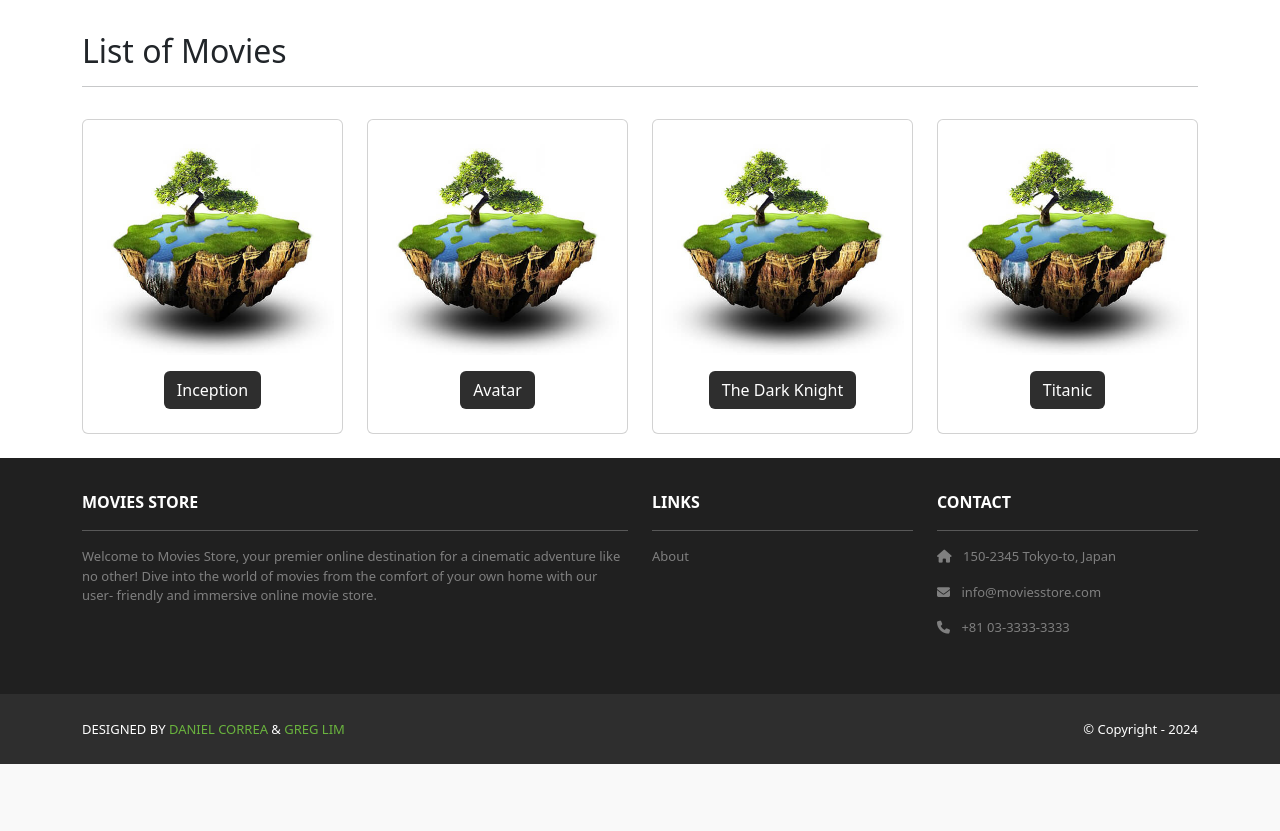
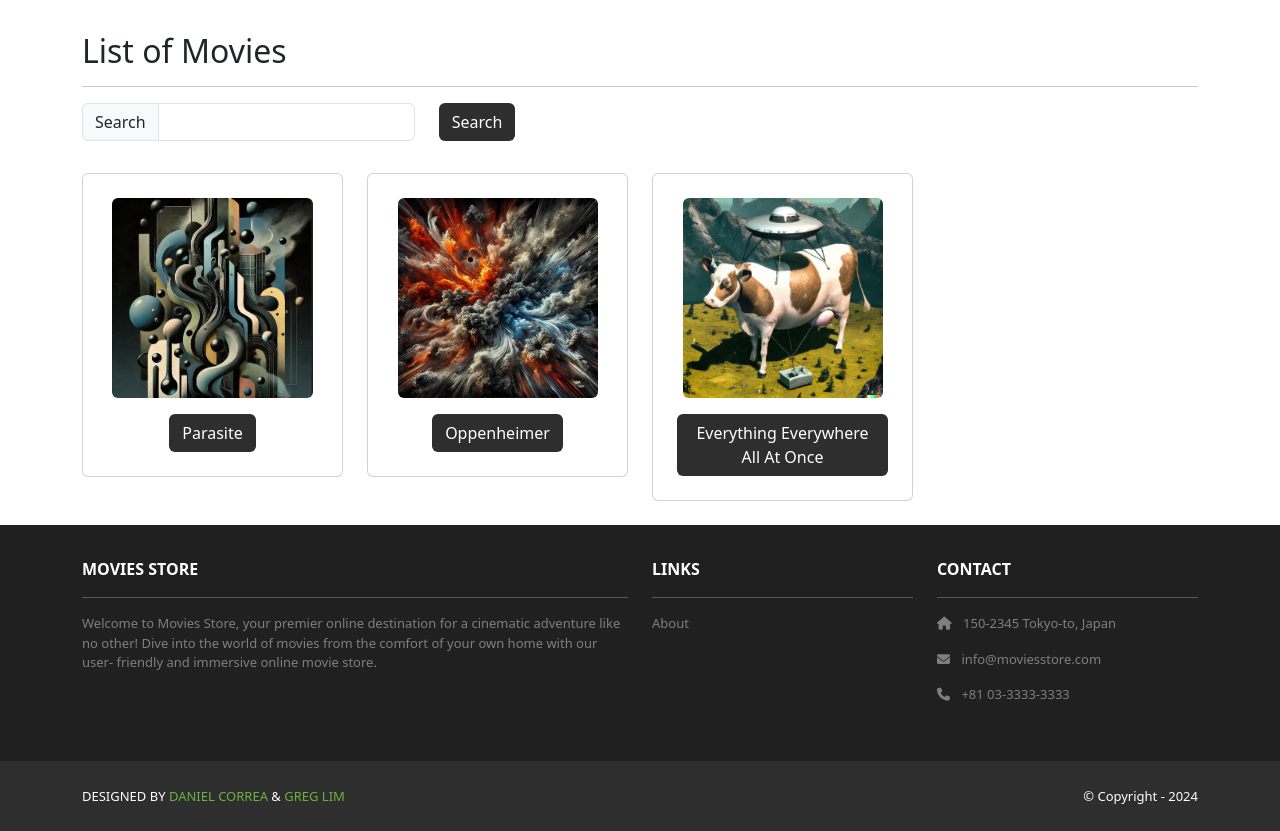
Before and after one commit to parviam/cs2340-project-1, a Django app: page /movies/ in a window 1280 px wide. Shown: the part 82-913 px from the top of the page. Before the commit the page ends 846 px from the top, so only its background shows below. Run offline with Django 5.2, Linux system fonts and the light colour scheme; data comes from the database, SQL or seed files in the repository; parts of the project's set-up code (start-up, migrations or seed data) failed here and were passed over; some libraries are stand-ins or nearby versions.

Commit message:
We have refactored our Movies Store code to work with the database instead of dummy data. This strategy enables us to include new movies or edit existing ones without modifying our Python code. Additionally, the addition of the search functionality has helped us understand how to filter different data in Django and enhanced the project’s features.

```diff
--- a/movies/templates/movies/index.html
+++ b/movies/templates/movies/index.html
@@ -7,14 +7,32 @@
         <div class="col mx-auto mb-3">
             <h2>List of Movies</h2>
             <hr />
+            <p class="card-text">
+                <form method="GET">
+                    <div class="row">
+                        <div class="col-auto">
+                            <div class="input-group col-auto">
+                                <div class="input-group-text">
+                                Search</div>
+                                <input type="text" class="form-control"
+                                name="search">
+                            </div>
+                        </div>
+                        <div class="col-auto">
+                            <button class="btn bg-dark text-white"
+                            type="submit">Search</button>
+                        </div>
+                    </div>
+                </form>
+            </p>
         </div>
         </div>
         <div class="row">
         {% for movie in template_data.movies %}
         <div class="col-md-4 col-lg-3 mb-2">
             <div class="p-2 card align-items-center pt-4">
-            <img src="{% static 'img/about.jpg' %}"
-                class="card-img-top rounded">
+            <img src="{{movie.image.url}}"
+                class="card-img-top rounded img-card-200">
             <div class="card-body text-center">
                 <a href="{% url 'movies.show' id=movie.id %}"
                 class="btn bg-dark text-white">
--- a/movies/templates/movies/show.html
+++ b/movies/templates/movies/show.html
@@ -11,8 +11,8 @@
             <p><b>Price:</b> ${{ template_data.movie.price }}</p>
         </div>
         <div class="col-md-6 mx-auto mb-3 text-center">
-            <img src="{% static 'img/about.jpg' %}"
-            class="rounded" />
+            <img src="{{ template_data.movie.image.url }}"
+            class="rounded img-card-400" />
         </div>
         </div>
     </div>
--- a/movies/views.py
+++ b/movies/views.py
@@ -1,33 +1,22 @@
 from django.shortcuts import render
+from .models import Movie
 
-movies = [
-    {
-        'id': 1, 'name': 'Inception', 'price': 12,
-        'description': 'A mind-bending heist thriller.'
-    },
-    {
-        'id': 2, 'name': 'Avatar', 'price': 13,
-        'description': 'A journey to a distant world and the battle for resources.'
-    },
-    {
-        'id': 3, 'name': 'The Dark Knight', 'price': 14,
-        'description': 'Gothams vigilante faces the Joker.'
-    },
-    {
-        'id': 4, 'name': 'Titanic', 'price': 11,
-        'description': 'A love story set against the backdrop of the sinking Titanic.'
-    },
-]
 def index(request):
+    search_term = request.GET.get('search')
+    if search_term:
+        movies = Movie.objects.filter(name__icontains=search_term)
+    else:
+        movies = Movie.objects.all()
+
     template_data = {}
     template_data['title'] = 'Movies'
     template_data['movies'] = movies
     return render(request, 'movies/index.html', {'template_data': template_data})
 
 def show(request, id):
-    movie = movies[id - 1]
+    movie = Movie.objects.get(id=id)
     template_data = {}
-    template_data['title'] = movie['name']
+    template_data['title'] = movie.name
     template_data['movie'] = movie
     return render(request, 'movies/show.html',
                   {'template_data': template_data})
--- a/project1/static/css/style.css
+++ b/project1/static/css/style.css
@@ -30,3 +30,11 @@ font-size: 13px;
 .ms-footer-bottom a:hover {
   color: #fff;
 }
+.img-card-200 {
+  width: fit-content;
+  max-height: 200px;
+  }
+.img-card-400 {
+    width: fit-content;
+    max-height: 400px;
+    }
```
